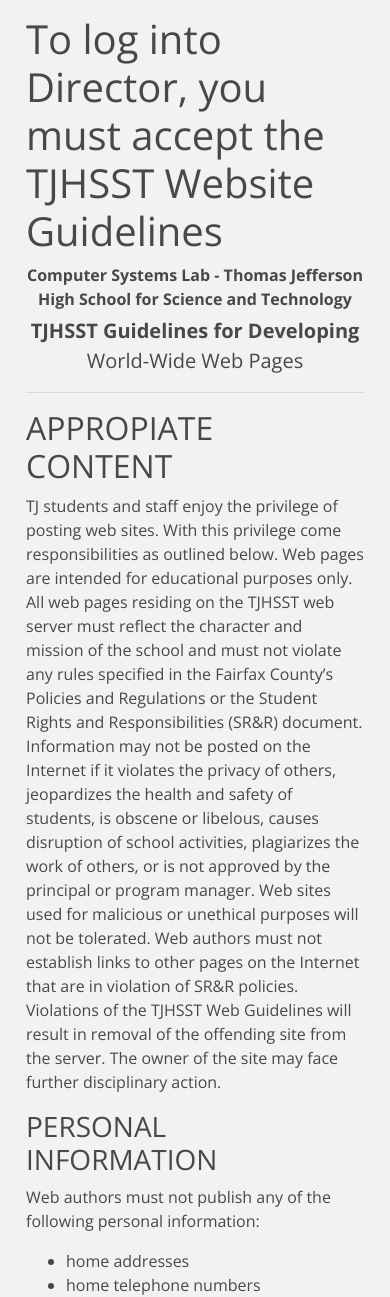
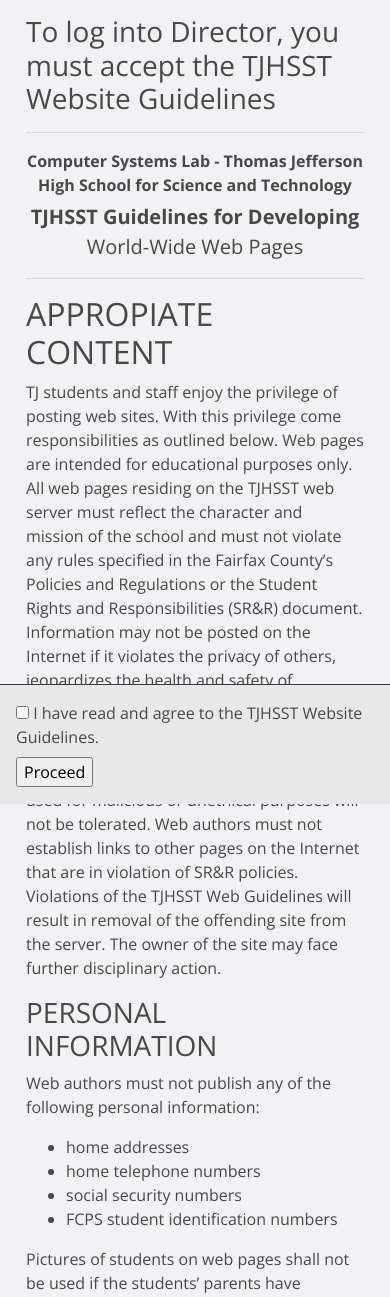
Before and after one commit to tjcsl/director4, a Django app: template manager/director/templates/auth/accept_guidelines.html in a window 390 px wide. Shown: the part 40-1337 px from the top of the page. Run offline with Django 3.2, Linux system fonts and the light colour scheme; the template is opened without the code that fills it, so the values that code supplies are empty; some libraries are stand-ins or nearby versions.

Commit message:
manager(guidelines): Rework styling

```diff
--- a/manager/director/templates/auth/accept_guidelines.html
+++ b/manager/director/templates/auth/accept_guidelines.html
@@ -2,14 +2,47 @@
 
 {% block titlesuffix %}: Accept guidelines {% endblock %}
 
+{% block head %}
+    <style>
+        #accept-form {
+            background-color: #e8e8e8;
+
+            overflow: auto;
+
+            height: 100px;
+        }
+
+        #guidelines {
+            margin-bottom: 100px;
+        }
+
+        #guidelines > p:last-child {
+            margin-bottom: 0;
+        }
+
+        @media(max-width: 500px) {
+            #accept-form {
+                height: 120px;
+            }
+            #guidelines {
+                margin-bottom: 120px;
+            }
+        }
+    </style>
+{% endblock %}
+
 {% block main %}
-    <h1>To log into Director, you must accept the TJHSST Website Guidelines</h1>
+    <h3>To log into Director, you must accept the TJHSST Website Guidelines</h3>
 
-    {% include "guidelines.html" %}
+    <hr>
 
-    <form method="POST" action="{% url 'auth:accept_guidelines' %}">
+    <div id="guidelines">
+        {% include "guidelines.html" %}
+    </div>
+
+    <form method="POST" action="{% url 'auth:accept_guidelines' %}" id="accept-form" class="fixed-bottom m-0 p-3 border-top border-dark">
         {% csrf_token %}
-        <input type="checkbox" name="accepted" id="accepted-input" required> <label for="accepted-input">I accept the TJHSST Website Guidelines</label><br>
+        <label for="accepted-input"><input type="checkbox" name="accepted" id="accepted-input" required> I have read and agree to the TJHSST Website Guidelines.</label><br>
         <input type="submit" value="Proceed">
     </form>
 {% endblock %}
```
